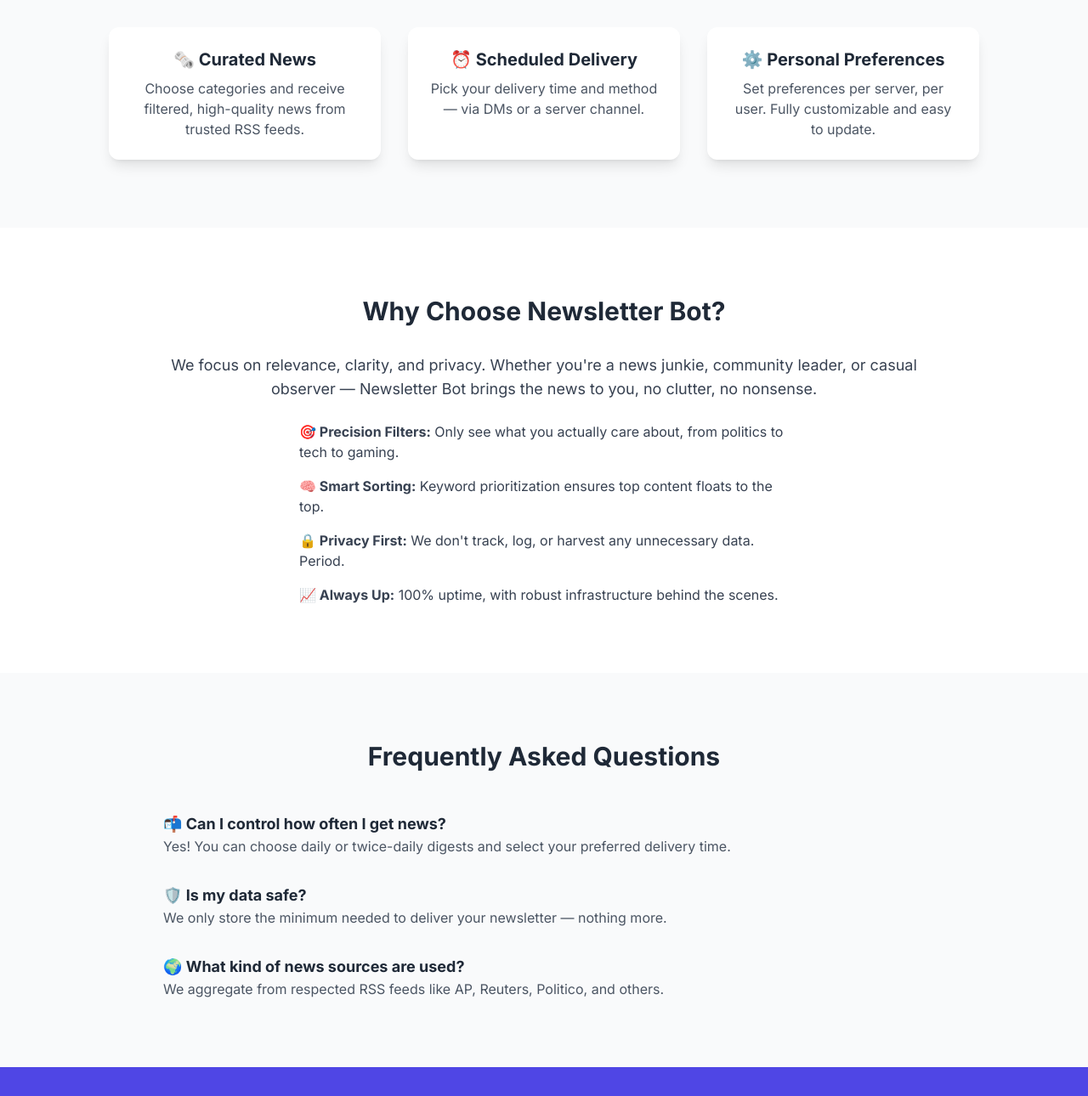
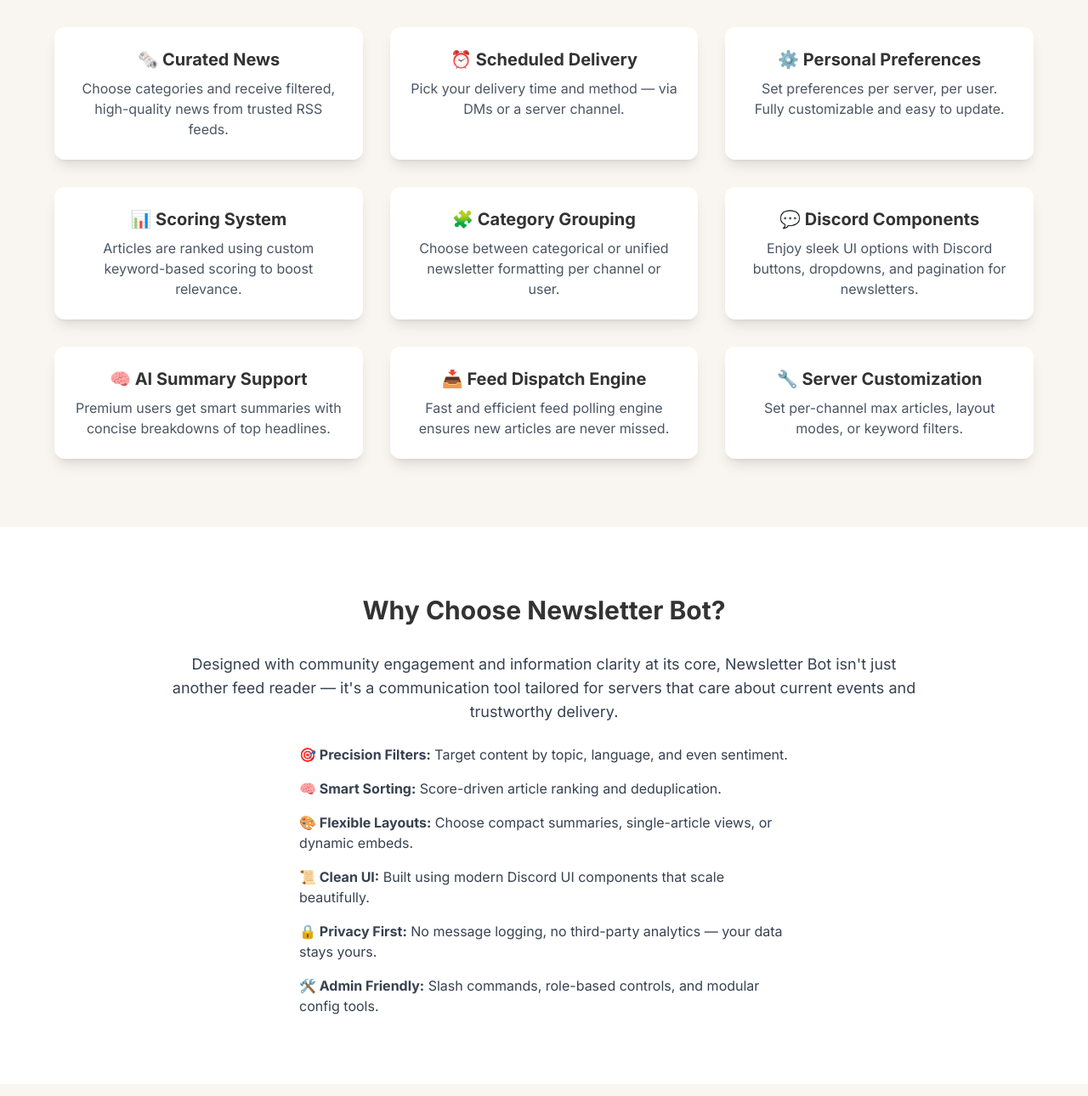
Before and after one commit to newsletterbot/newslettersite, a plain HTML site: page index.html in a window 1280 px wide. Shown: the part 492-1782 px from the top of the page at 85% size. Drawn offline with nearby package versions, Linux system fonts and the light colour scheme.

Commit message:
Update index.html

```diff
--- a/index.html
+++ b/index.html
@@ -16,84 +16,122 @@
   </style>
 </head>
 
-<body class="bg-white text-gray-800">
+<body class="bg-[#f4ede4] text-[#333]">
   <!-- Hero Section -->
-  <header class="bg-gray-900 text-white py-20 px-4 text-center">
+  <header class="bg-[#594e36] text-white py-20 px-4 text-center">
     <h1 class="text-5xl font-bold mb-4">📰 Newsletter Bot</h1>
     <p class="text-lg max-w-2xl mx-auto">Your custom news digest delivered directly to your Discord. Stay informed, effortlessly.</p>
     <div class="mt-8 flex justify-center gap-4">
       <a href="https://discord.com/oauth2/authorize?client_id=1058234280838447205" target="_blank"
-        class="bg-indigo-600 hover:bg-indigo-500 px-6 py-3 rounded-lg font-semibold transition">📨 Invite Newsletter Bot</a>
-      <a href="#features" class="bg-gray-700 hover:bg-gray-600 px-6 py-3 rounded-lg font-semibold transition">🔍 Learn More</a>
+        class="bg-[#a2795b] hover:bg-[#8c654a] px-6 py-3 rounded-lg font-semibold transition">📨 Invite Newsletter Bot</a>
+      <a href="#features" class="bg-[#7d6b4f] hover:bg-[#66563f] px-6 py-3 rounded-lg font-semibold transition">🔍 Learn More</a>
     </div>
   </header>
 
   <!-- Features Section -->
-  <section id="features" class="py-20 px-6 bg-gray-50">
-    <div class="max-w-5xl mx-auto text-center">
+  <section id="features" class="py-20 px-6 bg-[#f9f6f1]">
+    <div class="max-w-6xl mx-auto text-center">
       <h2 class="text-3xl font-bold mb-12" data-aos="fade-up">What Newsletter Bot Can Do</h2>
       <div class="grid md:grid-cols-3 gap-8">
         <div class="bg-white rounded-xl p-6 shadow-lg" data-aos="fade-up">
           <h3 class="text-xl font-semibold mb-2">🗞️ Curated News</h3>
           <p class="text-gray-600">Choose categories and receive filtered, high-quality news from trusted RSS feeds.</p>
         </div>
-        <div class="bg-white rounded-xl p-6 shadow-lg" data-aos="fade-up" data-aos-delay="100">
+        <div class="bg-white rounded-xl p-6 shadow-lg" data-aos="fade-up">
           <h3 class="text-xl font-semibold mb-2">⏰ Scheduled Delivery</h3>
           <p class="text-gray-600">Pick your delivery time and method — via DMs or a server channel.</p>
         </div>
-        <div class="bg-white rounded-xl p-6 shadow-lg" data-aos="fade-up" data-aos-delay="200">
+        <div class="bg-white rounded-xl p-6 shadow-lg" data-aos="fade-up">
           <h3 class="text-xl font-semibold mb-2">⚙️ Personal Preferences</h3>
           <p class="text-gray-600">Set preferences per server, per user. Fully customizable and easy to update.</p>
+        </div>
+        <div class="bg-white rounded-xl p-6 shadow-lg" data-aos="fade-up">
+          <h3 class="text-xl font-semibold mb-2">📊 Scoring System</h3>
+          <p class="text-gray-600">Articles are ranked using custom keyword-based scoring to boost relevance.</p>
+        </div>
+        <div class="bg-white rounded-xl p-6 shadow-lg" data-aos="fade-up">
+          <h3 class="text-xl font-semibold mb-2">🧩 Category Grouping</h3>
+          <p class="text-gray-600">Choose between categorical or unified newsletter formatting per channel or user.</p>
+        </div>
+        <div class="bg-white rounded-xl p-6 shadow-lg" data-aos="fade-up">
+          <h3 class="text-xl font-semibold mb-2">💬 Discord Components</h3>
+          <p class="text-gray-600">Enjoy sleek UI options with Discord buttons, dropdowns, and pagination for newsletters.</p>
+        </div>
+        <div class="bg-white rounded-xl p-6 shadow-lg" data-aos="fade-up">
+          <h3 class="text-xl font-semibold mb-2">🧠 AI Summary Support</h3>
+          <p class="text-gray-600">Premium users get smart summaries with concise breakdowns of top headlines.</p>
+        </div>
+        <div class="bg-white rounded-xl p-6 shadow-lg" data-aos="fade-up">
+          <h3 class="text-xl font-semibold mb-2">📥 Feed Dispatch Engine</h3>
+          <p class="text-gray-600">Fast and efficient feed polling engine ensures new articles are never missed.</p>
+        </div>
+        <div class="bg-white rounded-xl p-6 shadow-lg" data-aos="fade-up">
+          <h3 class="text-xl font-semibold mb-2">🔧 Server Customization</h3>
+          <p class="text-gray-600">Set per-channel max articles, layout modes, or keyword filters.</p>
         </div>
       </div>
     </div>
   </section>
 
-  <!-- Highlight Section -->
+  <!-- Expanded Why Choose Section -->
   <section class="py-20 px-6 bg-white">
     <div class="max-w-4xl mx-auto text-center">
       <h2 class="text-3xl font-bold mb-8" data-aos="fade-up">Why Choose Newsletter Bot?</h2>
-      <p class="text-lg text-gray-700 mb-6" data-aos="fade-up">We focus on relevance, clarity, and privacy. Whether you're a news junkie, community leader, or casual observer — Newsletter Bot brings the news to you, no clutter, no nonsense.</p>
+      <p class="text-lg text-gray-700 mb-6" data-aos="fade-up">Designed with community engagement and information clarity at its core, Newsletter Bot isn't just another feed reader — it's a communication tool tailored for servers that care about current events and trustworthy delivery.</p>
       <ul class="text-left text-gray-700 space-y-4 max-w-xl mx-auto" data-aos="fade-up">
-        <li><span class="font-semibold">🎯 Precision Filters:</span> Only see what you actually care about, from politics to tech to gaming.</li>
-        <li><span class="font-semibold">🧠 Smart Sorting:</span> Keyword prioritization ensures top content floats to the top.</li>
-        <li><span class="font-semibold">🔒 Privacy First:</span> We don't track, log, or harvest any unnecessary data. Period.</li>
-        <li><span class="font-semibold">📈 Always Up:</span> 100% uptime, with robust infrastructure behind the scenes.</li>
+        <li><span class="font-semibold">🎯 Precision Filters:</span> Target content by topic, language, and even sentiment.</li>
+        <li><span class="font-semibold">🧠 Smart Sorting:</span> Score-driven article ranking and deduplication.</li>
+        <li><span class="font-semibold">🎨 Flexible Layouts:</span> Choose compact summaries, single-article views, or dynamic embeds.</li>
+        <li><span class="font-semibold">📜 Clean UI:</span> Built using modern Discord UI components that scale beautifully.</li>
+        <li><span class="font-semibold">🔒 Privacy First:</span> No message logging, no third-party analytics — your data stays yours.</li>
+        <li><span class="font-semibold">🛠️ Admin Friendly:</span> Slash commands, role-based controls, and modular config tools.</li>
       </ul>
     </div>
   </section>
 
-  <!-- FAQ Section -->
-  <section class="bg-gray-50 py-20 px-6">
+  <!-- Expanded FAQ Section -->
+  <section class="bg-[#f9f6f1] py-20 px-6">
     <div class="max-w-4xl mx-auto">
       <h2 class="text-3xl font-bold text-center mb-12" data-aos="fade-up">Frequently Asked Questions</h2>
-      <div class="space-y-8">
+      <div class="space-y-10">
         <div data-aos="fade-up">
           <h3 class="font-semibold text-lg">📬 Can I control how often I get news?</h3>
           <p class="text-gray-600">Yes! You can choose daily or twice-daily digests and select your preferred delivery time.</p>
         </div>
         <div data-aos="fade-up" data-aos-delay="100">
           <h3 class="font-semibold text-lg">🛡️ Is my data safe?</h3>
-          <p class="text-gray-600">We only store the minimum needed to deliver your newsletter — nothing more.</p>
+          <p class="text-gray-600">We only store the minimum needed to deliver your newsletter — no IPs, no tracking, no profiling.</p>
         </div>
         <div data-aos="fade-up" data-aos-delay="200">
           <h3 class="font-semibold text-lg">🌍 What kind of news sources are used?</h3>
-          <p class="text-gray-600">We aggregate from respected RSS feeds like AP, Reuters, Politico, and others.</p>
+          <p class="text-gray-600">We aggregate from over 60 vetted RSS feeds including AP, Reuters, Politico, and regional press.</p>
+        </div>
+        <div data-aos="fade-up" data-aos-delay="300">
+          <h3 class="font-semibold text-lg">👥 Does it work across multiple servers?</h3>
+          <p class="text-gray-600">Yes! The bot allows full multi-server support, with isolated settings per server or channel.</p>
+        </div>
+        <div data-aos="fade-up" data-aos-delay="400">
+          <h3 class="font-semibold text-lg">📚 Can I view past newsletters?</h3>
+          <p class="text-gray-600">You can use `/history` or configure your server to archive posts to a read-only channel.</p>
+        </div>
+        <div data-aos="fade-up" data-aos-delay="500">
+          <h3 class="font-semibold text-lg">💡 Can I suggest new features?</h3>
+          <p class="text-gray-600">Absolutely! We welcome ideas via GitHub or Discord and actively maintain user feedback lists.</p>
         </div>
       </div>
     </div>
   </section>
 
   <!-- CTA Banner -->
-  <section class="bg-indigo-600 text-white py-16 px-6 text-center">
+  <section class="bg-[#594e36] text-white py-16 px-6 text-center">
     <h2 class="text-3xl font-bold mb-4">Ready to try it out?</h2>
     <p class="mb-6">Invite Newsletter Bot to your server and start getting smarter news today.</p>
     <a href="https://discord.com/oauth2/authorize?client_id=1058234280838447205" target="_blank"
-      class="bg-white text-indigo-600 px-8 py-4 rounded-lg font-bold shadow hover:bg-gray-100 transition">🚀 Invite Now</a>
+      class="bg-white text-[#594e36] px-8 py-4 rounded-lg font-bold shadow hover:bg-gray-100 transition">🚀 Invite Now</a>
   </section>
 
   <!-- Footer -->
-  <footer class="bg-gray-900 text-gray-400 py-10 px-6 text-center">
+  <footer class="bg-[#403828] text-gray-300 py-10 px-6 text-center">
     <p class="mb-4">© 2025 Newsletter Bot. Built with 💙 for informed communities.</p>
     <div class="space-x-4">
       <a href="privacy.html" class="hover:underline">Privacy Policy</a>
```
